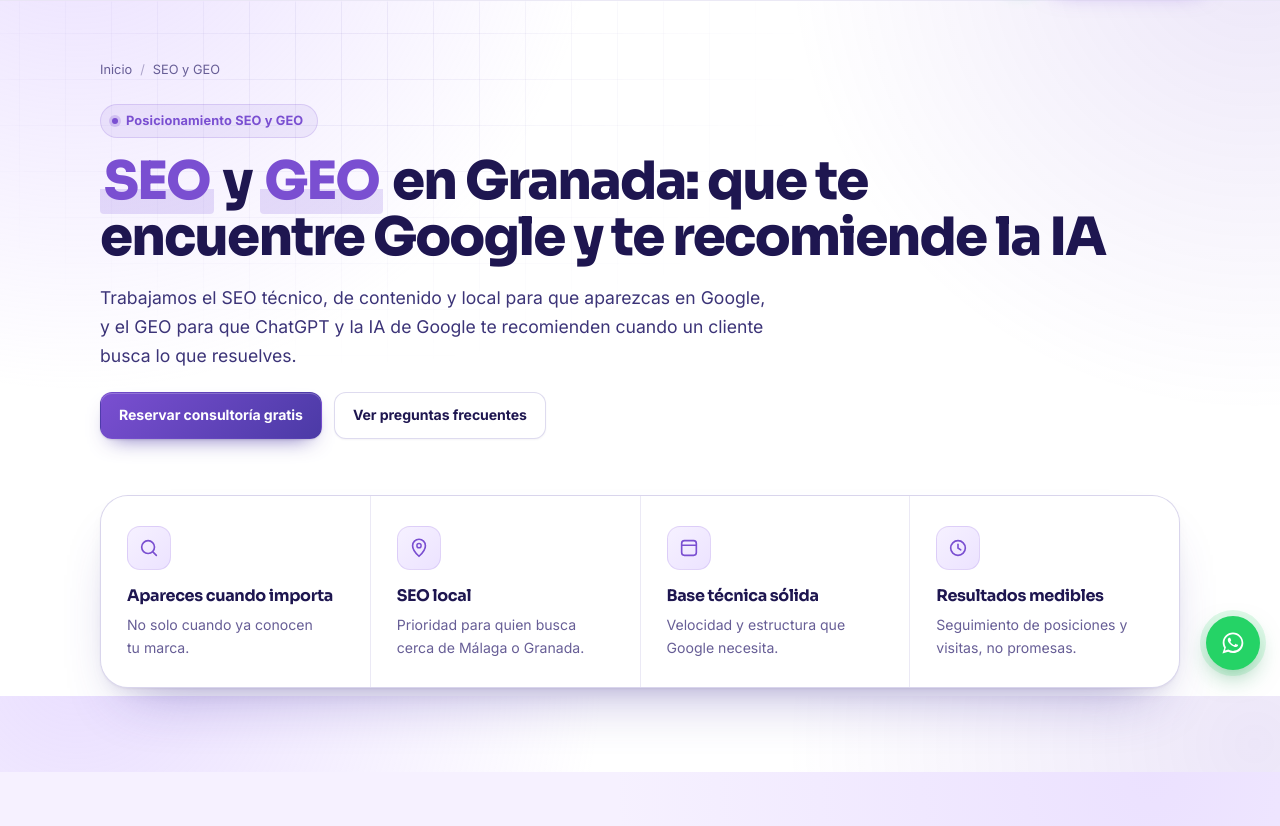
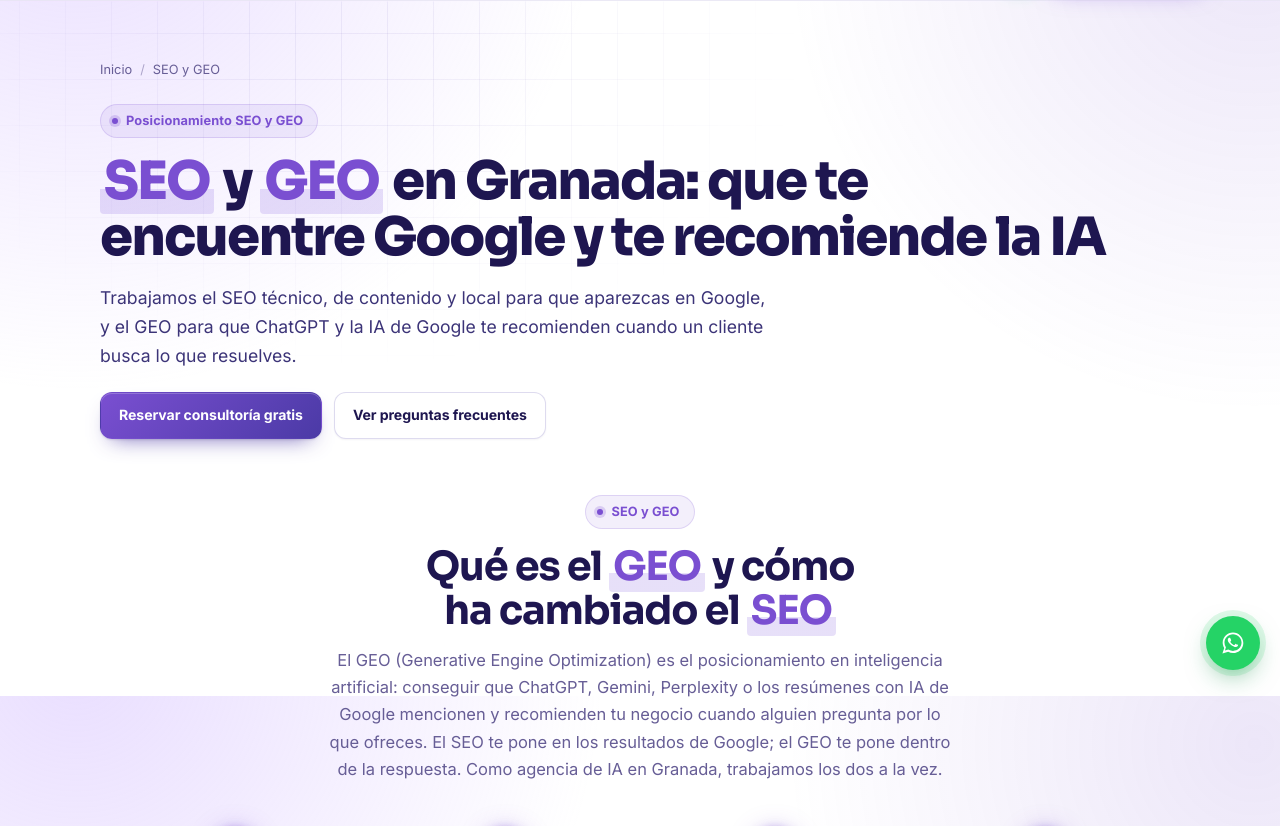
Before and after one commit to nexbiaai-lgtm/nexbia, a plain HTML site: page seo.html in a window 1280 px wide. Shown: the part 104-930 px from the top of the page. Drawn offline with Linux system fonts and the light colour scheme.

Commit message:
SEO y GEO: quitar bloque de ventajas
Co-Authored-By: Claude Opus 5.5 <noreply@anthropic.com>
Claude-Session: https://claude.ai/code/session_015e6Joc4aAfoMGJ9RJHD8cE

```diff
--- a/seo.html
+++ b/seo.html
@@ -64,11 +64,6 @@
       <a class="btn btn-ghost" href="#faq">Ver preguntas frecuentes</a>
     </div></div></div>
 </div>
-<section>
-  <div class="wrap">
-    <h2 class="sr-only">Ventajas del SEO y el GEO</h2><div class="benefit-grid"><div class="benefit-card"><div class="ico"><svg viewBox="0 0 24 24" fill="none"><circle cx="11" cy="11" r="7" stroke="#D9C4FF" stroke-width="1.8"/><path d="m20 20-3.5-3.5" stroke="#D9C4FF" stroke-width="1.8" stroke-linecap="round"/></svg></div><h3>Apareces cuando importa</h3><p>No solo cuando ya conocen tu marca.</p></div><div class="benefit-card"><div class="ico"><svg viewBox="0 0 24 24" fill="none"><path d="M12 21s7-6.2 7-11.5A7 7 0 0 0 5 9.5C5 14.8 12 21 12 21Z" stroke="#D9C4FF" stroke-width="1.8"/><circle cx="12" cy="9.5" r="2.3" stroke="#D9C4FF" stroke-width="1.6"/></svg></div><h3>SEO local</h3><p>Prioridad para quien busca cerca de Málaga o Granada.</p></div><div class="benefit-card"><div class="ico"><svg viewBox="0 0 24 24" fill="none"><rect x="4" y="4" width="16" height="16" rx="3" stroke="#D9C4FF" stroke-width="1.8"/><path d="M4 9h16" stroke="#D9C4FF" stroke-width="1.8"/></svg></div><h3>Base técnica sólida</h3><p>Velocidad y estructura que Google necesita.</p></div><div class="benefit-card"><div class="ico"><svg viewBox="0 0 24 24" fill="none"><circle cx="12" cy="12" r="8" stroke="#D9C4FF" stroke-width="1.8"/><path d="M12 8v4l3 2" stroke="#D9C4FF" stroke-width="1.8" stroke-linecap="round"/></svg></div><h3>Resultados medibles</h3><p>Seguimiento de posiciones y visitas, no promesas.</p></div></div>
-  </div>
-</section>
 <section id="geo">
   <div class="wrap">
     <div class="section-head"><div class="eyebrow">SEO y GEO</div><h2>Qué es el <span class="hl">GEO</span> y cómo ha cambiado el <span class="hl">SEO</span></h2>
```
